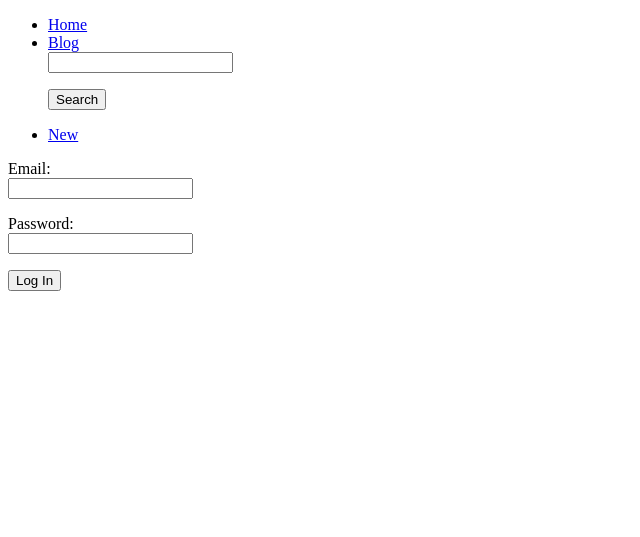
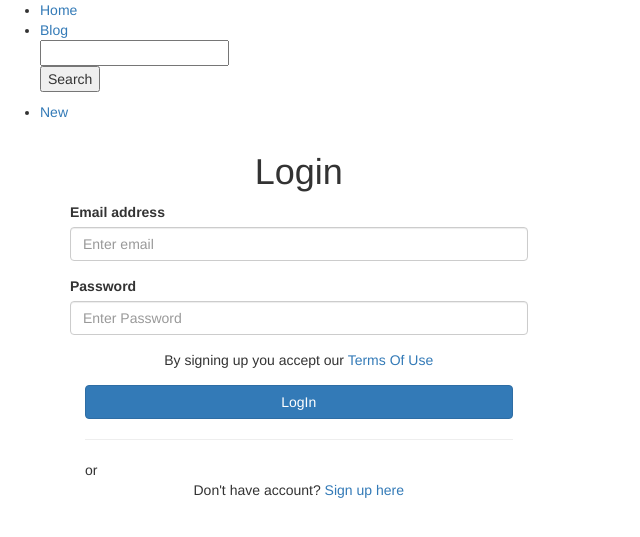
Before and after one commit to diegosilva91/Blog-A-Medida, a PHP site: the page made by views/login.php in a window 1280 px wide. Shown: the top 537 px of the page, without its empty margins (0-640 px from the left). Run offline with PHP 8.4, Linux system fonts and the light colour scheme; the template is opened without the code that fills it, so the values that code supplies are empty; the visitor is signed in with stand-in values (Sample User, id 1); some libraries are stand-ins or nearby versions.

Commit message:
join the old files branch frontend

```diff
--- a/views/login.php
+++ b/views/login.php
@@ -5,23 +5,63 @@
     <meta name="viewport" content="width=device-width, initial-scale=1.0">
     <meta http-equiv="X-UA-Compatible" content="ie=edge">
     <title>Document</title>
+    <!-- Bootstrap CDN -->
+  <link rel="stylesheet" href="https://maxcdn.bootstrapcdn.com/bootstrap/3.4.1/css/bootstrap.min.css">
+  <!-- custom CSS File -->
+  <link rel="stylesheet" type="text/css" href="customlogin.css">
 </head>
 <body>
     <?php require 'views/header.php'; ?>
-    <!--  -->
-    <!-- <form action="<?php echo constant('URL');?>consult/login" method="post"> -->
-    <form action="" method="post">
+    <div class="container">
+        <div class="row">
+			<div class="col-md-5 mx-auto">
+			<div id="first">
+				<div class="myform form ">
+					 <div class="logo mb-3">
+						 <div class="col-md-12 text-center">
+							<h1>Login</h1>
+						 </div>
+					</div>
 
-    <p><label for="email">Email:</label><br />
-        <input type="text" name="email" id="email" required="required" />
-    </p>
+        <!--  -->
+        <!-- <form action="<?php echo constant('URL');?>consult/login" method="post"> -->
+        <!-- <form action="" method="post"> -->
+        <form action="" method="post" name="login">
+        <div class="form-group">
+                <label for="exampleInputEmail1">Email address</label>
+                <input type="email" name="email"  class="form-control" id="email" aria-describedby="emailHelp" placeholder="Enter email" required="required">
+        </div>
+        <div class="form-group">
+                <label for="exampleInputEmail1">Password</label>
+                <input type="password" name="password" id="password"  class="form-control" aria-describedby="emailHelp" placeholder="Enter Password" required="required">
+        </div>
 
-    <p><label for="password">Password:</label><br />
-        <input type="password" name="password" id="password" required="required" />
-    </p>
+                           <div class="form-group">
+                              <p class="text-center">By signing up you accept our <a href="#">Terms Of Use</a></p>
+                           </div>
+                           <div class="col-md-12 text-center ">
+                           <input type="submit" class="btn btn-block mybtn btn-primary tx-tfm" value="LogIn" />
+                              <!-- <button type="submit" class=" ">Login</button> -->
+                           </div>
+                           <div class="col-md-12 ">
+                              <div class="login-or">
+                                 <hr class="hr-or">
+                                 <span class="span-or">or</span>
+                              </div>
+                           </div>
+                           <div class="form-group">
+                              <p class="text-center">Don't have account? <a href="register.html" id="signup">Sign up here</a></p>
+                           </div>
+                        </form>
 
-    <p><input type="submit" value="Log In" /></p>
     </form>
+
+
+    </div>
+			</div>
+
+		</div>
+      </div>
 
 
 </body>
```
